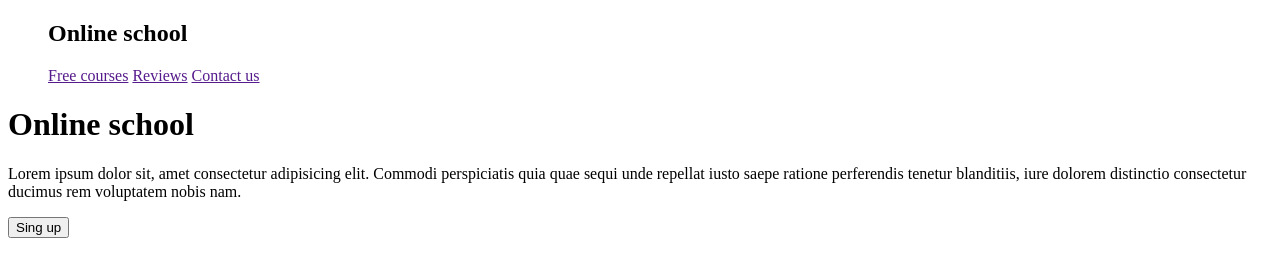
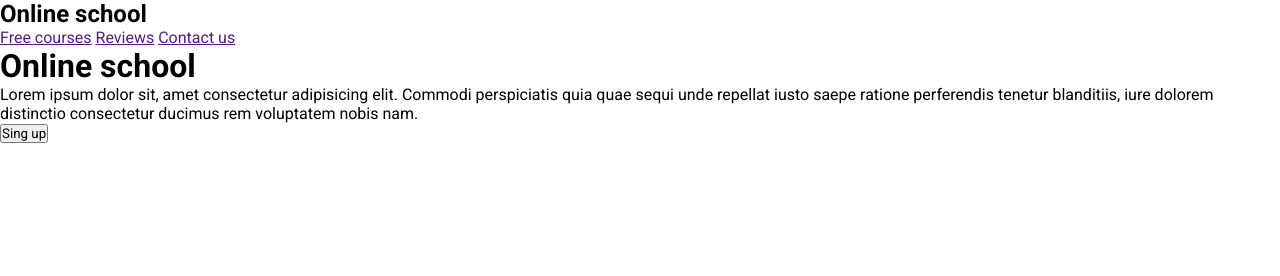
Before and after one commit to OleksandrHub/Landing-Page, a plain HTML site: page index.html in a window 1280 px wide. Drawn offline with Linux system fonts and the light colour scheme.

Commit message:
Added the main changes for the header in css and connected the styles, also reset the default browser styles

```diff
--- a/index.html
+++ b/index.html
@@ -4,6 +4,10 @@
     <meta charset="UTF-8">
     <meta name="viewport" content="width=device-width, initial-scale=1.0">
     <title>Online school</title>
+    <link rel="preconnect" href="https://fonts.googleapis.com">
+    <link rel="preconnect" href="https://fonts.gstatic.com" crossorigin>
+    <link href="https://fonts.googleapis.com/css2?family=Roboto:ital,wght@0,100;0,300;0,400;0,500;0,700;0,900;1,100;1,300;1,400;1,500;1,700;1,900&display=swap" rel="stylesheet">
+    <link rel="stylesheet" href="styles.css">
 </head>
 <body>
     <!--The upper part of the site-->
--- a/styles.css
+++ b/styles.css
@@ -0,0 +1,16 @@
+/* Resetting basic styles from browsers + all variables */
+:root{
+    --dark-bg-color:#1f2937;
+    --hero-main-text-size:48px;
+    --hero-main-text-color:#f9faf8;
+    --hero-main-text-weight:900;
+    --hero-sub-text-size:18px;
+    --hero-sub-text-color:#e5e7eb;
+    --header-logo-text-size:24px;
+    --header-logo-text-color:#f9faf8;
+}
+*{
+    padding: 0;
+    margin: 0;
+    font-family: 'Roboto', sans-serif;
+}
```
